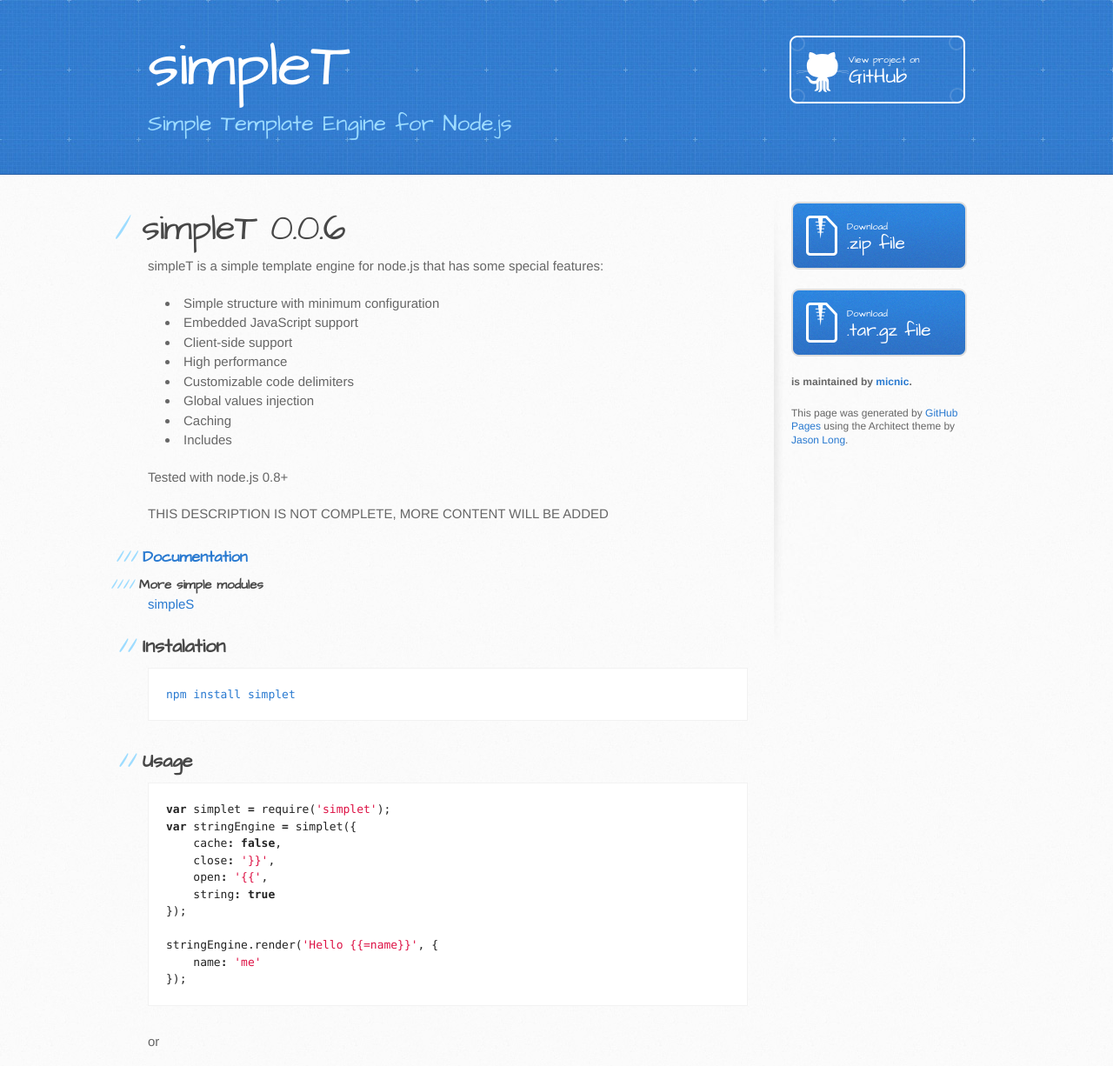
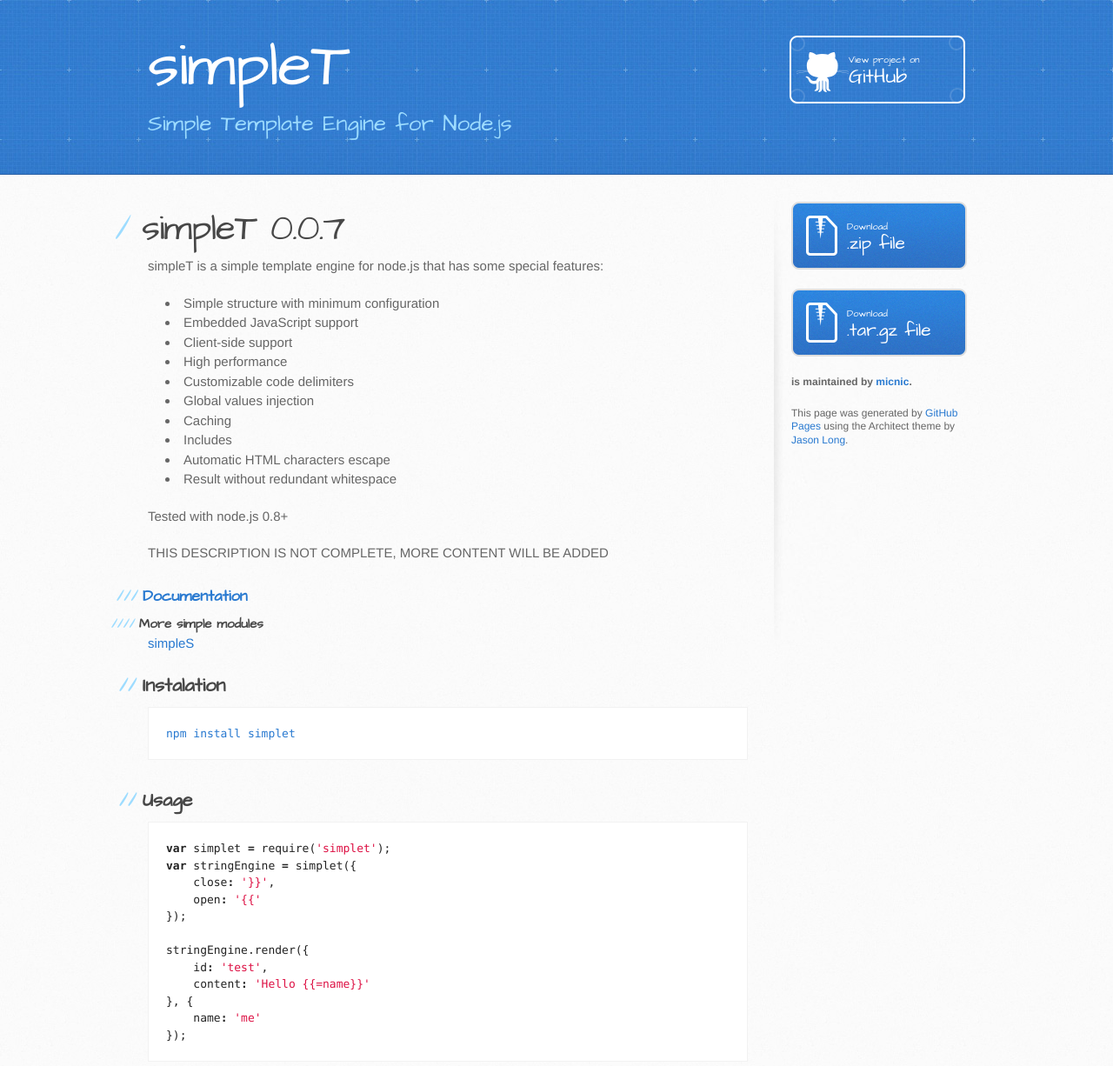
Before and after one commit to micnic/simplet, a plain HTML site: page index.html in a window 1280 px wide. Shown: the top 1226 px of the page at 87% size. Drawn offline with Linux system fonts and the light colour scheme.

```diff
--- a/index.html
+++ b/index.html
@@ -28,7 +28,7 @@
     <div id="content-wrapper">
       <div class="inner clearfix">
         <section id="main-content">
-          <h1>simpleT 0.0.6</h1>
+          <h1>simpleT 0.0.7</h1>
 
 <p>simpleT is a simple template engine for node.js that has some special features:</p>
 
@@ -41,6 +41,8 @@
 <li>Global values injection</li>
 <li>Caching</li>
 <li>Includes</li>
+<li>Automatic HTML characters escape</li>
+<li>Result without redundant whitespace</li>
 </ul><p>Tested with node.js 0.8+</p>
 
 <p><em>THIS DESCRIPTION IS NOT COMPLETE, MORE CONTENT WILL BE ADDED</em></p>
@@ -60,13 +62,14 @@
 
 <div class="highlight"><pre><span class="kd">var</span> <span class="nx">simplet</span> <span class="o">=</span> <span class="nx">require</span><span class="p">(</span><span class="s1">'simplet'</span><span class="p">);</span>
 <span class="kd">var</span> <span class="nx">stringEngine</span> <span class="o">=</span> <span class="nx">simplet</span><span class="p">({</span>
-    <span class="nx">cache</span><span class="o">:</span> <span class="kc">false</span><span class="p">,</span>
     <span class="nx">close</span><span class="o">:</span> <span class="s1">'}}'</span><span class="p">,</span>
-    <span class="nx">open</span><span class="o">:</span> <span class="s1">'{{'</span><span class="p">,</span>
-    <span class="nx">string</span><span class="o">:</span> <span class="kc">true</span>
+    <span class="nx">open</span><span class="o">:</span> <span class="s1">'{{'</span>
 <span class="p">});</span>
 
-<span class="nx">stringEngine</span><span class="p">.</span><span class="nx">render</span><span class="p">(</span><span class="s1">'Hello {{=name}}'</span><span class="p">,</span> <span class="p">{</span>
+<span class="nx">stringEngine</span><span class="p">.</span><span class="nx">render</span><span class="p">({</span>
+    <span class="nx">id</span><span class="o">:</span> <span class="s1">'test'</span><span class="p">,</span>
+    <span class="nx">content</span><span class="o">:</span> <span class="s1">'Hello {{=name}}'</span>
+<span class="p">},</span> <span class="p">{</span>
     <span class="nx">name</span><span class="o">:</span> <span class="s1">'me'</span>
 <span class="p">});</span>
 </pre></div>
```
Also changed, not shown: params.json (+1 -1 lines).
